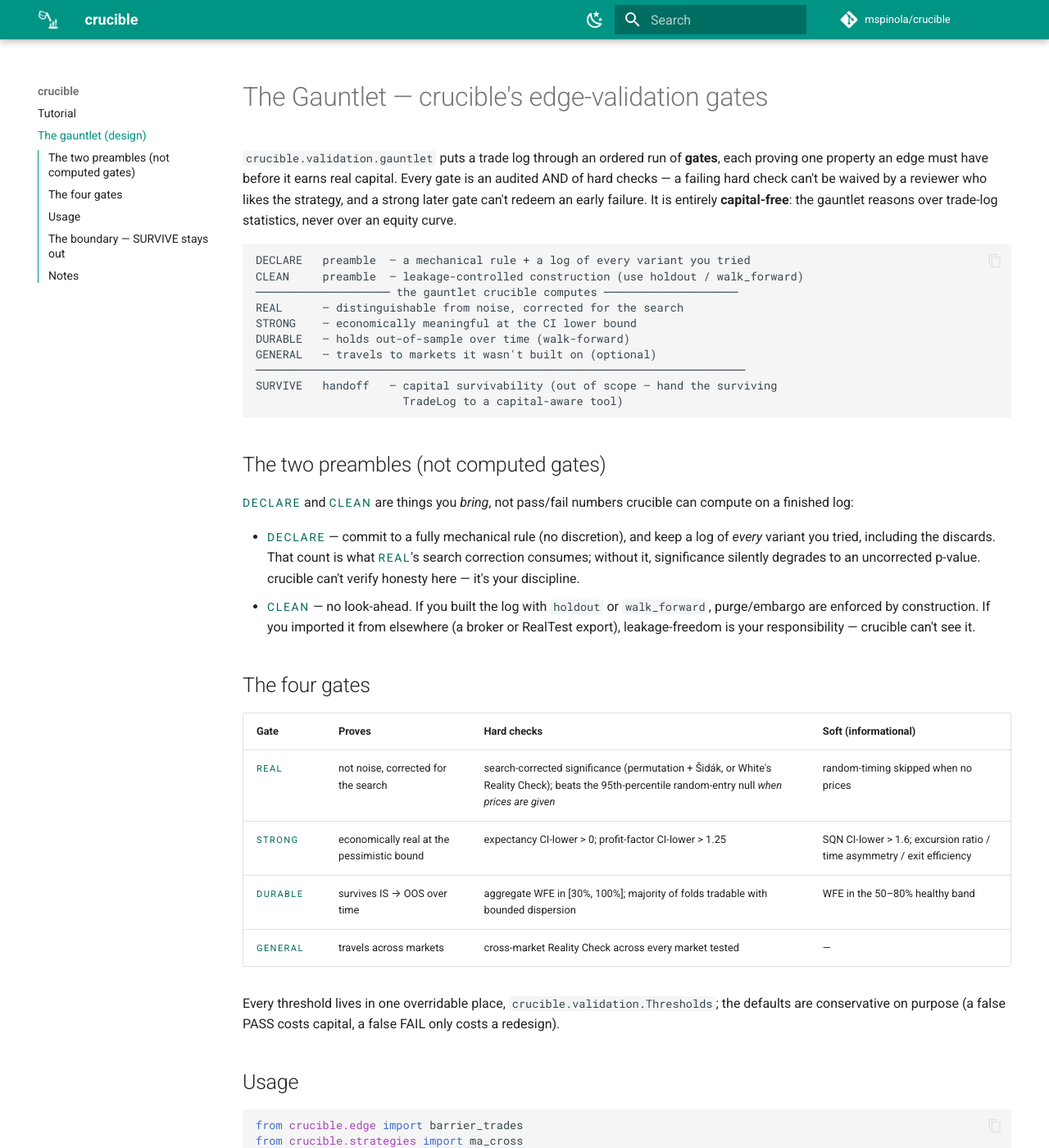
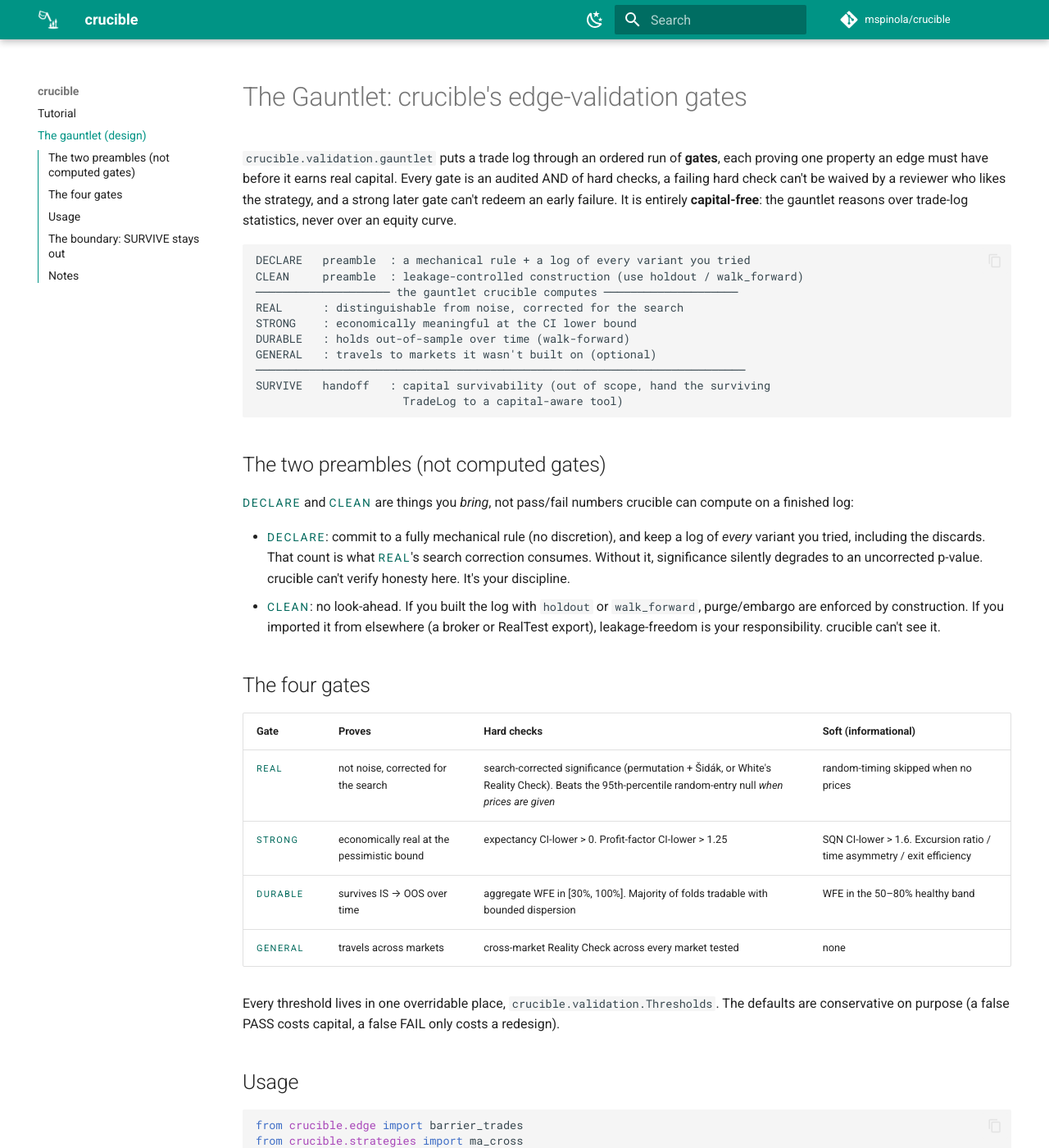
Before and after one commit to mspinola/crucible, an MkDocs documentation site: the page built from docs/edge_gate.md, in a window 1280 px wide and 1400 px high. Shown: the whole window at 82% size. Built offline with MkDocs 1.6.1 and Material for MkDocs 9.7.7, drawn with Linux system fonts in a browser that asks for light colours; comment, search, counter and statistics services are not loaded; some of the changed text lies outside the part shown.

Commit message:
docs: remove em dashes and semicolons from README and edge_gate (#69)
Voice pass matching the tutorial (PR #68): replace em dashes with
commas/parens/periods/colons and semicolons with periods across the
distributable prose in README.md and docs/edge_gate.md.

No content changes. Both files: 0 em dashes, 0 semicolons. mkdocs
--strict build clean. The en-dash Python-version badge is unchanged.

Co-authored-by: Claude Opus 4.8 <noreply@anthropic.com>

````diff
--- a/docs/edge_gate.md
+++ b/docs/edge_gate.md
@@ -1,22 +1,22 @@
-# The Gauntlet — crucible's edge-validation gates
+# The Gauntlet: crucible's edge-validation gates
 
 `crucible.validation.gauntlet` puts a trade log through an ordered run of **gates**,
 each proving one property an edge must have before it earns real capital. Every gate
-is an audited AND of hard checks — a failing hard check can't be waived by a reviewer
+is an audited AND of hard checks, a failing hard check can't be waived by a reviewer
 who likes the strategy, and a strong later gate can't redeem an early failure. It is
 entirely **capital-free**: the gauntlet reasons over trade-log statistics, never over
 an equity curve.
 
 ```
-DECLARE   preamble  — a mechanical rule + a log of every variant you tried
-CLEAN     preamble  — leakage-controlled construction (use holdout / walk_forward)
+DECLARE   preamble  : a mechanical rule + a log of every variant you tried
+CLEAN     preamble  : leakage-controlled construction (use holdout / walk_forward)
 ──────────────────── the gauntlet crucible computes ────────────────────
-REAL      — distinguishable from noise, corrected for the search
-STRONG    — economically meaningful at the CI lower bound
-DURABLE   — holds out-of-sample over time (walk-forward)
-GENERAL   — travels to markets it wasn't built on (optional)
+REAL      : distinguishable from noise, corrected for the search
+STRONG    : economically meaningful at the CI lower bound
+DURABLE   : holds out-of-sample over time (walk-forward)
+GENERAL   : travels to markets it wasn't built on (optional)
 ─────────────────────────────────────────────────────────────────────────
-SURVIVE   handoff   — capital survivability (out of scope — hand the surviving
+SURVIVE   handoff   : capital survivability (out of scope, hand the surviving
                       TradeLog to a capital-aware tool)
 ```
 
@@ -25,25 +25,25 @@ SURVIVE   handoff   — capital survivability (out of scope — hand the survivi
 **DECLARE** and **CLEAN** are things you *bring*, not pass/fail numbers crucible can
 compute on a finished log:
 
-- **DECLARE** — commit to a fully mechanical rule (no discretion), and keep a log of
+- **DECLARE**: commit to a fully mechanical rule (no discretion), and keep a log of
   *every* variant you tried, including the discards. That count is what REAL's search
-  correction consumes; without it, significance silently degrades to an uncorrected
-  p-value. crucible can't verify honesty here — it's your discipline.
-- **CLEAN** — no look-ahead. If you built the log with `holdout` or `walk_forward`,
+  correction consumes. Without it, significance silently degrades to an uncorrected
+  p-value. crucible can't verify honesty here. It's your discipline.
+- **CLEAN**: no look-ahead. If you built the log with `holdout` or `walk_forward`,
   purge/embargo are enforced by construction. If you imported it from elsewhere (a
-  broker or RealTest export), leakage-freedom is your responsibility — crucible can't
+  broker or RealTest export), leakage-freedom is your responsibility. crucible can't
   see it.
 
 ## The four gates
 
 | Gate | Proves | Hard checks | Soft (informational) |
 |---|---|---|---|
-| **REAL** | not noise, corrected for the search | search-corrected significance (permutation + Šidák, or White's Reality Check); beats the 95th-percentile random-entry null *when prices are given* | random-timing skipped when no prices |
-| **STRONG** | economically real at the pessimistic bound | expectancy CI-lower > 0; profit-factor CI-lower > 1.25 | SQN CI-lower > 1.6; excursion ratio / time asymmetry / exit efficiency |
-| **DURABLE** | survives IS → OOS over time | aggregate WFE in [30%, 100%]; majority of folds tradable with bounded dispersion | WFE in the 50–80% healthy band |
-| **GENERAL** | travels across markets | cross-market Reality Check across every market tested | — |
+| **REAL** | not noise, corrected for the search | search-corrected significance (permutation + Šidák, or White's Reality Check). Beats the 95th-percentile random-entry null *when prices are given* | random-timing skipped when no prices |
+| **STRONG** | economically real at the pessimistic bound | expectancy CI-lower > 0. Profit-factor CI-lower > 1.25 | SQN CI-lower > 1.6. Excursion ratio / time asymmetry / exit efficiency |
+| **DURABLE** | survives IS → OOS over time | aggregate WFE in [30%, 100%]. Majority of folds tradable with bounded dispersion | WFE in the 50–80% healthy band |
+| **GENERAL** | travels across markets | cross-market Reality Check across every market tested | none |
 
-Every threshold lives in one overridable place, `crucible.validation.Thresholds`; the
+Every threshold lives in one overridable place, `crucible.validation.Thresholds`. The
 defaults are conservative on purpose (a false PASS costs capital, a false FAIL only
 costs a redesign).
 
@@ -61,7 +61,7 @@ wf = walk_forward(px, ma_cross, param_grid={"fast": [10, 20], "slow": [50, 100]}
                   is_days=365*3, oos_days=365)
 
 gauntlet = run_gauntlet(
-    wf.stitched,            # the honest log — stitched out-of-sample
+    wf.stitched,            # the honest log, stitched out-of-sample
     prices=px,              # enables REAL's random-timing null (else soft-skipped)
     wf=wf,                  # adds the DURABLE gate
     n_variants=4,           # the size of your search -> REAL's Šidák correction
@@ -78,21 +78,21 @@ from crucible.validation import gate_general
 gate_general({"ES": es_trades, "NQ": nq_trades, "CL": cl_trades, "GC": gc_trades})
 ```
 
-## The boundary — SURVIVE stays out
+## The boundary: SURVIVE stays out
 
 The gauntlet stops at "the edge is real, strong, durable, and general." **Capital
-survivability** — position sizing, drawdown, MAR, risk of ruin, portfolio correlation —
+survivability** (position sizing, drawdown, MAR, risk of ruin, portfolio correlation)
 needs a capital model and is deliberately out of scope. Hand the surviving `TradeLog`
 to a capital-aware tool (e.g. `pardo_quant_framework`'s portfolio Monte Carlo, or
-quantstats for an equity curve). crucible measures the edge; it does not size it.
+quantstats for an equity curve). crucible measures the edge. It does not size it.
 
 ## Notes
 
-- **REAL's "beat random timing"** uses `random_entry_null` — random entries under the
+- **REAL's "beat random timing"** uses `random_entry_null`, random entries under the
   same barriers on the *same* prices, in R units consistent with the log. Pass the same
   `side`/`tp`/`sl` you generated the log with so the null is matched. (crucible does not
-  use a fractional-return detrended benchmark — that would collide with R-multiples.)
+  use a fractional-return detrended benchmark. That would collide with R-multiples.)
 - **GENERAL** applies the cross-market Reality Check to whatever `{market: TradeLog}`
   map you pass. Which markets were development vs. genuinely held-out is *your* record
-  to keep — the held-out test is the strongest evidence, but crucible only supplies the
+  to keep. The held-out test is the strongest evidence, but crucible only supplies the
   multiple-comparisons correction, not the bookkeeping.
````
Also changed, not shown: README.md (+71 -71 lines).
